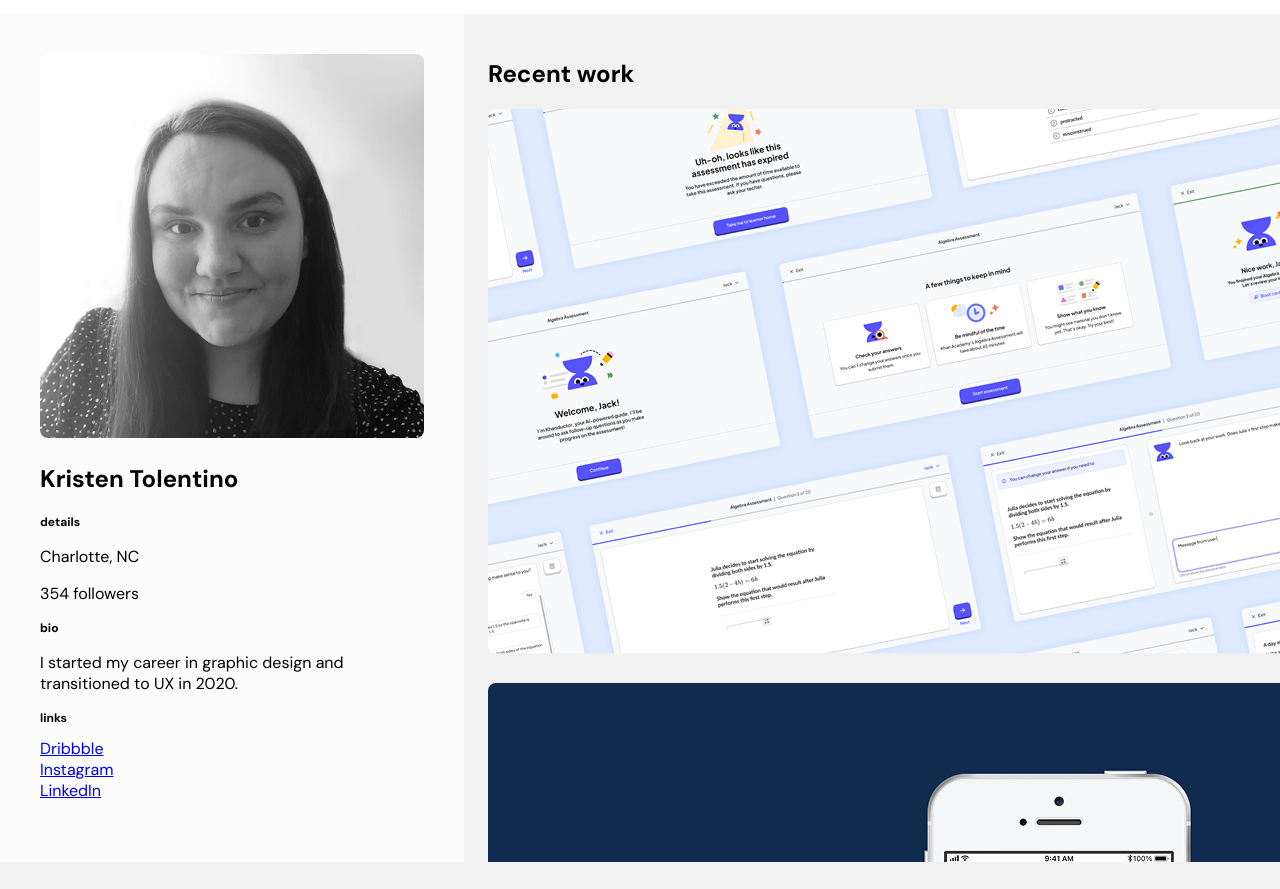
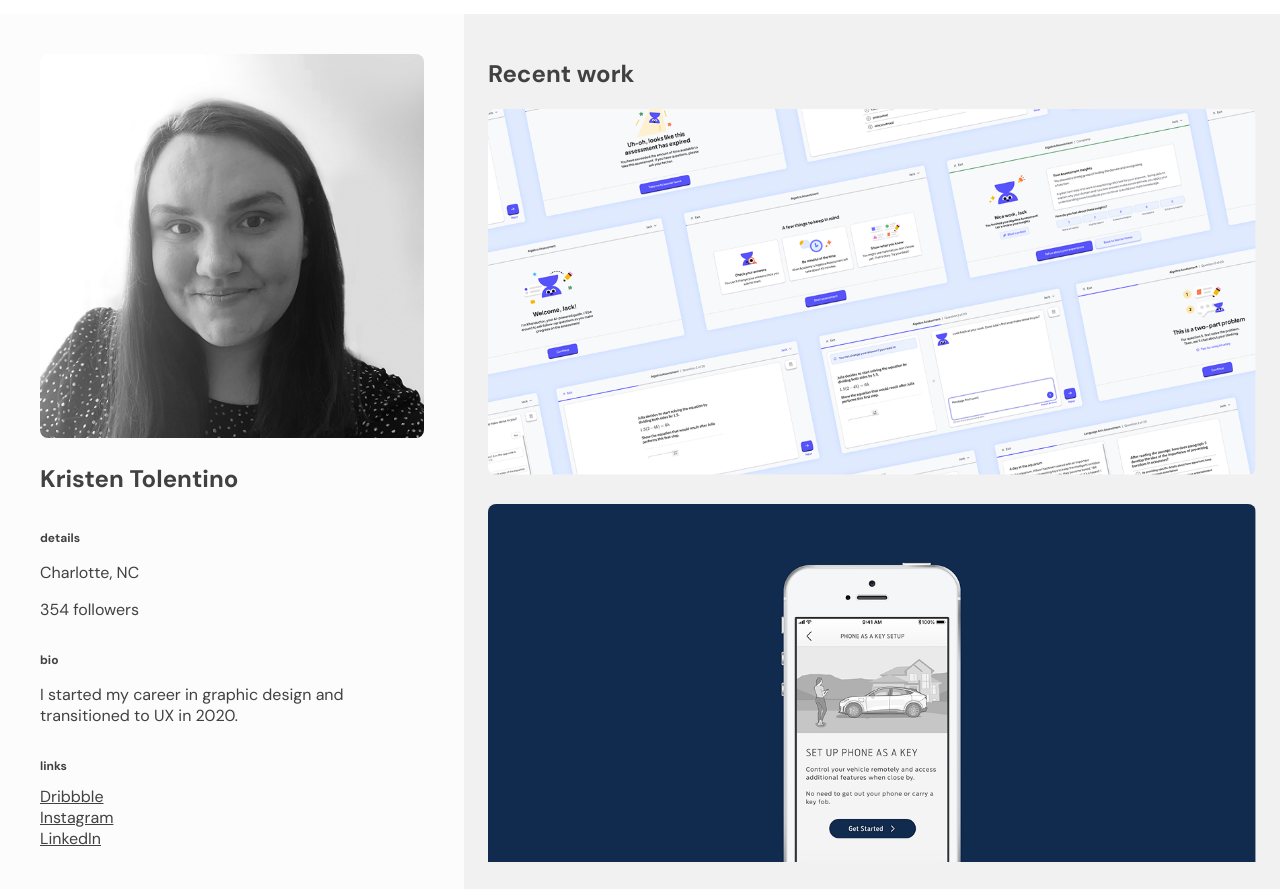
Before and after one commit to ktolentino-msu/challenge4-socialnetwork, a plain HTML site: page index.html in a window 1280 px wide. Shown: the part 87-976 px from the top of the page. Before the commit the page ends 949 px from the top, so only its background shows below. Drawn offline with Linux system fonts and the light colour scheme.

Commit message:
fixed the headers

```diff
--- a/screen.css
+++ b/screen.css
@@ -7,6 +7,7 @@ body{
     margin: 0 auto;
     display: flex;
     flex-direction: column;
+    color: #414141;
 }
 
 header {
@@ -75,6 +76,7 @@ ul {
 h3 {
     font-size: 12px;
     text-transform: lowercase;
+    padding-top: 16px;
 }
 
 img {
@@ -82,5 +84,10 @@ img {
 }
 
 .posts img {
+    width: 100%;
     margin-bottom: 24px;
 }
+
+a, a.visited, a.active, a.hover {
+    color: #414141;
+}
```
